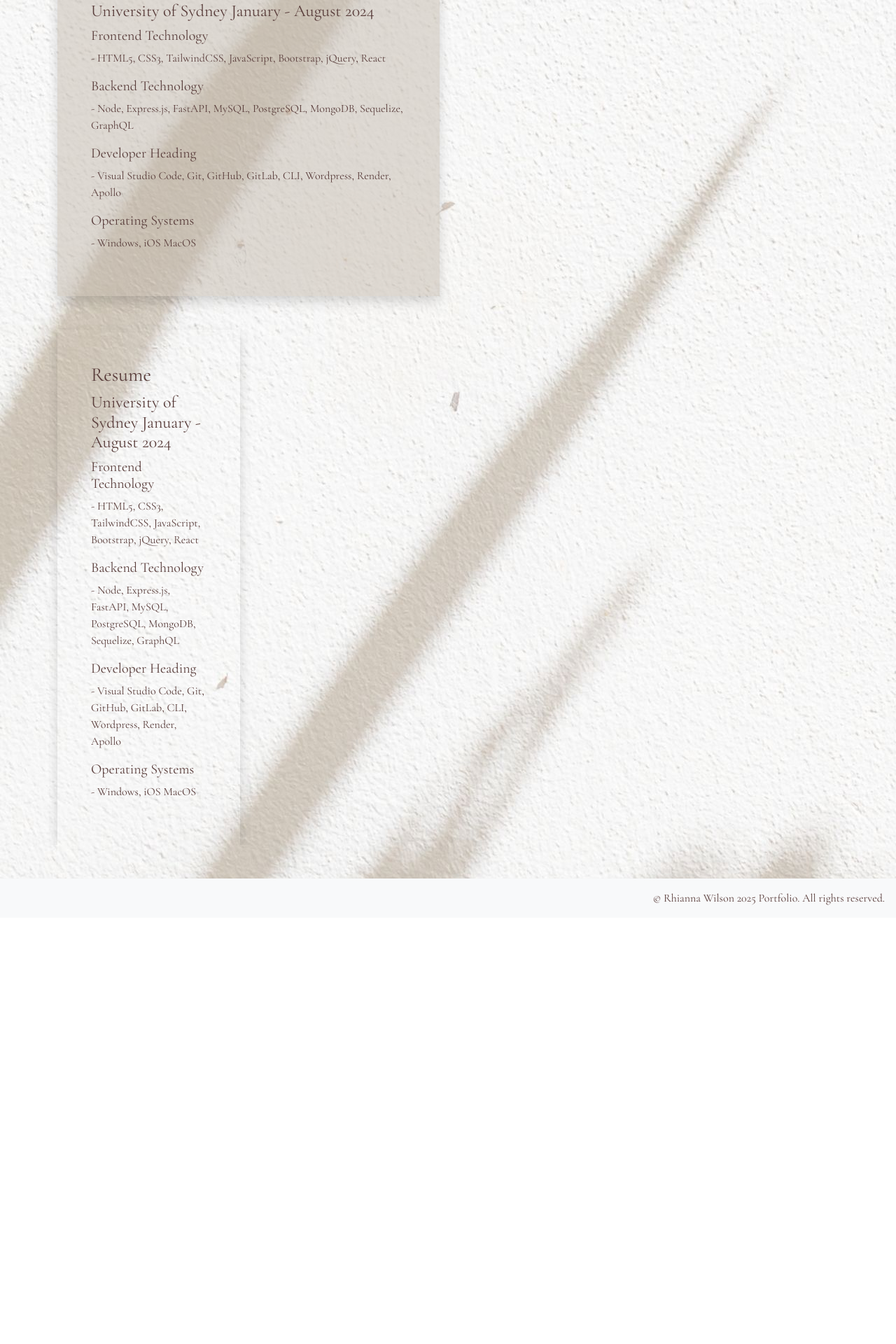
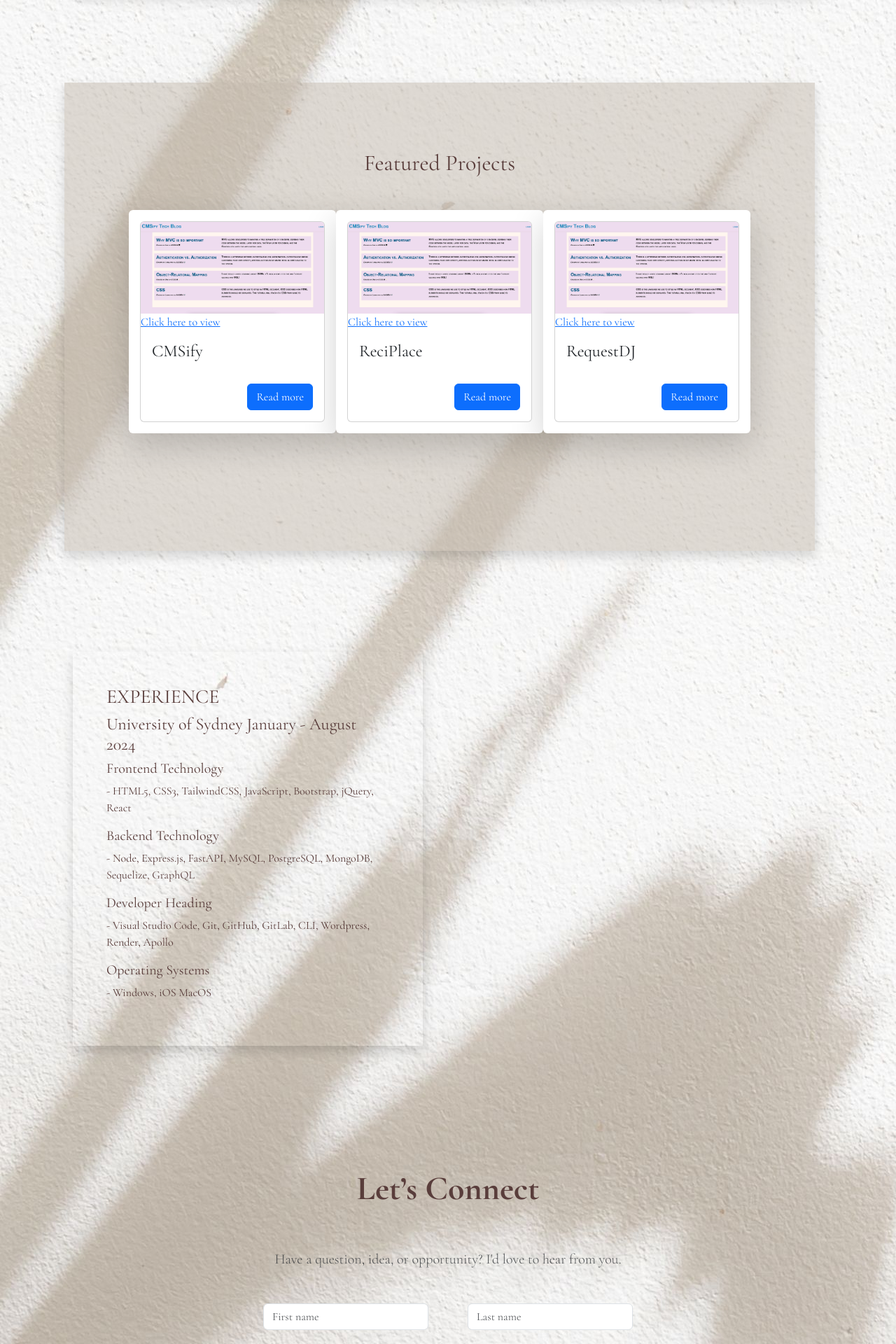
Before and after one commit to rhiannawilson/RhiannaW-React-Portfolio, a React (Vite) app: page / in a window 1280 px wide. Shown: the part 880-2800 px from the top of the page at 70% size. Before the commit the page ends 2191 px from the top, so only its background shows below. Built offline with nearby package versions, Linux system fonts and the light colour scheme.

Commit message:
added Featured Projects, Contact form and RMW to navbar on HomePage.jsx

```diff
--- a/src/app.css
+++ b/src/app.css
@@ -88,6 +88,47 @@ body {
   background-color: rgba(244, 244, 244, 0.8);
 }
 
+
+/* -------------------------
+   PROJECTS & EXPERIENCE CONTAINER STYLES | HomePage.jsx | className PEcontainer
+------------------------- */
+
+
+
+
+
+
+
+
+
+
+
+
+
+
+
+/* -------------------------
+   CONTACT FORM
+------------------------- */
+
+.btn-custom {
+  background-color: var(--khaki);
+  color: var(--white);
+  border: 2px solid var(--khaki);
+  padding: 10px 25px;
+  font-weight: 500;
+  border-radius: 8px;
+  transition: all 0.3s ease;
+}
+
+.btn-custom:hover {
+  background-color: var(--beaver);
+  border-color: var(--beaver);
+  color: var(--white);
+}
+
+
+
 /* -------------------------
    MEDIA QUERIES
 ------------------------- */
--- a/src/components/pages/ContactForm.jsx
+++ b/src/components/pages/ContactForm.jsx
@@ -7,9 +7,17 @@ import PageWrapper from '../pages/UI/PageWrapper';
 export default function ContactForm() {
   return(
     <PageWrapper>
+
 <>
-{/* First and Last Name input boxes  */}
-          <form className="contactFormStyle">
+  <section className="text-center m-5">
+    <h2 className="display-5 fw-bold p-5">Let’s Connect</h2>
+    <p className="lead text-muted">
+      Have a question, idea, or opportunity? I'd love to hear from you.
+    </p>
+
+    {/* Contact Form */}
+<div className="d-flex p-3 justify-content-center">
+    <form className="contactFormStyle p-3 w-50">
       <div className="row">
         <div className="col m-3">
           <input
@@ -28,20 +36,16 @@ export default function ContactForm() {
           />
         </div>
       </div>
-  {/* email address section */}
+
       <div className="m-3">
         <input
           type="email"
           className="form-control"
           placeholder="Email Address"
           aria-label="Email Address"
-        id="exampleInputEmail1"
-        aria-describedby="emailHelp"
         />
-      <div id="emailHelp" className="form-text"></div>
       </div>
 
-{/* comments section */}
       <div className="form-floating m-3">
         <textarea
           className="form-control"
@@ -54,16 +58,14 @@ export default function ContactForm() {
         <label htmlFor="floatingTextarea2">Message</label>
       </div>
 
-{/* submit button */}
-     <button type="submit" className="btn btn-primary m-3">
+<button type="submit" className="btn-custom m-3">
         Submit
       </button>
+    </form>
+    </div>
+  </section>
+</>
 
-    {/* end of form */}
-  </form>
-
-  {/* end of contactform return */}
-</>
 </PageWrapper>
   )
 }
--- a/src/components/pages/HomePage.jsx
+++ b/src/components/pages/HomePage.jsx
@@ -6,6 +6,8 @@ import '../pages/styles/pages.css';
 import { pages } from './UI/routes';  // Adjust relative path as needed
 import NextArrow from './UI/NextArrow';
 import PageWrapper from '../pages/UI/PageWrapper';
+import TopProjects from './TopProjects';
+
 
 
 export default function HomePage() {
@@ -38,7 +40,7 @@ export default function HomePage() {
               className="img-thumbnail float-end img-fluid shadow"
               alt="Author's profile picture"
             />
-            <div className="col">
+            <div className="col w-50">
               <div className="panel-success">
                 <h1 className="authorsName m-5 panel-heading">
                   Rhianna Wilson
@@ -62,10 +64,10 @@ export default function HomePage() {
             <div className='myName'>
               <div className='homepage-bio flex-wrap p-5 text-center fs-5 m-5 shadow'>
                 <p>
-                  A junior web developer with a love for clean code and thoughtful design.
-                  Beginning my journey when the world hit a global pause in 2020, I delved into my curiosity and creative exploration, and trained as a full stack engineer through Bootcamp EDX, University of Sydney.
+                  A junior developer with a love for clean code and thoughtful design.
+                  Beginning my journey when the world hit a global pause in 2020, I delved into my curiosity and creative exploration, and trained as a software engineer through Bootcamp EDX, University of Sydney.
                   Now, I build responsive, intuitive web applications using tools like React, Node.js, and MongoDB.
-                  Whether I’m styling a sleek interface or structuring a robust backend, I’m driven by a genuine passion for crafting digital experiences that feel as good as they look.
+                  Whether I’m styling a sleek interface or structuring a robust backend, I’m driven by a genuine passion for crafting raw, earthy digital experiences that feel as good as they look.
                 </p>
                 <a
                   href="/Rhianna-Wilson-CV.pdf"
@@ -82,39 +84,31 @@ export default function HomePage() {
               {/* --------------
 */}
             {/* SECTION 3 */}
+            {/* HOMEPAGE PROJECTS & EXPERIENCE CONTAINER (P&E) */}
+            {/* HOMEPAGE PROJECTS CONTAINER */}
 
-              <div className='container overflow-hidden'>
-                <div className="row gy-5">
-                  <div className="col-6">
+
+
+              <div className='PEcontainer overflow-hidden'>
+                <div className="row flex-wrap p-4 m-2">
+                  <div className="row">
 
                     <div className='experience flex-wrap p-5 mt-5 text-start shadow'>
-
-                      <h3>Experience</h3>
-
-                      <h4>University of Sydney January - August 2024</h4>
-                      <h5>Frontend Technology</h5>
-                      <p>- HTML5, CSS3, TailwindCSS, JavaScript, Bootstrap, jQuery, React</p>
-
-                      <h5>Backend Technology</h5>
-                      <p>- Node, Express.js, FastAPI, MySQL, PostgreSQL, MongoDB, Sequelize, GraphQL</p>
+<TopProjects />
 
 
-                      <h5>Developer Heading</h5>
-                      <p>- Visual Studio Code, Git, GitHub, GitLab, CLI, Wordpress, Render, Apollo</p>
 
-                      <h5>Operating Systems</h5>
-                      <p>- Windows, iOS MacOS</p>
                     </div>
 
 
 
-                    {/* SECTION 3a */}
+            {/* HOMEPAGE EXPERIENCE CONTAINER */}
                     <div className="row gy-5">
 
                       <div className="col-6">
 
                         <div className='CV flex-wrap p-5 mt-5 text-start shadow'>
-                          <h3 className='CVText'>Resume</h3>
+                          <h3 className='CVText'>EXPERIENCE</h3>
 
                           <h4>University of Sydney January - August 2024</h4>
                           <h5>Frontend Technology</h5>
@@ -122,7 +116,6 @@ export default function HomePage() {
 
                           <h5>Backend Technology</h5>
                           <p>- Node, Express.js, FastAPI, MySQL, PostgreSQL, MongoDB, Sequelize, GraphQL</p>
-
 
                           <h5>Developer Heading</h5>
                           <p>- Visual Studio Code, Git, GitHub, GitLab, CLI, Wordpress, Render, Apollo</p>
@@ -143,6 +136,79 @@ export default function HomePage() {
 
         </div>
       </div>
+
+
+
+
+
+
+
+
+
+
+
+            {/* SECTION 4 */}
+            {/* CONTACT FORM */}
+
+<>
+
+{/* Contact Form Heading */}
+  <section className="text-center m-5">
+    <h2 className="display-5 fw-bold p-5">Let’s Connect</h2>
+    <p className="lead text-muted">
+      Have a question, idea, or opportunity? I'd love to hear from you.
+    </p>
+    {/* Contact Form */}
+<div className="d-flex justify-content-center">
+    <form className="contactFormStyle p-3 w-50">
+      <div className="row">
+        <div className="col m-3">
+          <input
+            type="text"
+            className="form-control"
+            placeholder="First name"
+            aria-label="First name"
+          />
+        </div>
+        <div className="col m-3">
+          <input
+            type="text"
+            className="form-control"
+            placeholder="Last name"
+            aria-label="Last name"
+          />
+        </div>
+      </div>
+
+      <div className="m-3">
+        <input
+          type="email"
+          className="form-control"
+          placeholder="Email Address"
+          aria-label="Email Address"
+        />
+      </div>
+
+      <div className="form-floating m-3">
+        <textarea
+          className="form-control"
+          placeholder="Leave a comment here"
+          aria-label="Leave a comment here"
+          id="floatingTextarea2"
+          style={{ height: 100}}
+          defaultValue={""}
+        />
+        <label htmlFor="floatingTextarea2">Message</label>
+      </div>
+
+<button type="submit" className="btn-custom m-3">
+        Submit
+      </button>
+    </form>
+    </div>
+  </section>
+</>
+
     </PageWrapper>
   );
 }
--- /dev/null
+++ b/src/components/pages/TopProjects.jsx
@@ -0,0 +1,99 @@
+// src/components/pages/TopProjects.jsx
+import viewOfProject from './pageAssets/ViewOfProject.jpeg';
+import '../pages/styles/pages.css'; // Adjust path if needed
+
+const projects = [
+  {
+    id: 1,
+    title: 'CMSify',
+    image: viewOfProject,
+    url: 'https://cmsify.onrender.com',
+    description:
+      'CMSify is a content management system for developers...',
+  },
+  {
+    id: 2,
+    title: 'ReciPlace',
+    image: viewOfProject,
+    url: '#',
+    description:
+      'ReciPlace is a web service designed to find recipes...',
+  },
+  {
+    id: 3,
+    title: 'RequestDJ',
+    image: viewOfProject,
+    url: '#',
+    description:
+      'RequestDJ is a collaborative music event app...',
+  },
+];
+
+export default function TopProjects() {
+  return (
+    <div className="container my-5">
+      <h2 className="mb-4 text-center">Featured Projects</h2>
+      <div className="row flex-wrap p-4 m-2">
+        {projects.slice(0, 3).map((project) => (
+          <div
+            key={project.id}
+            className="col-12 col-md-6 col-lg-4 shadow-lg p-3 mb-5 bg-white rounded"
+          >
+            <div className="card">
+              <a href={project.url} target="_blank" rel="noopener noreferrer">
+                <img
+                  src={project.image}
+                  alt={`${project.title} Project Screenshot`}
+                  className="card-img-top"
+                />
+                Click here to view
+              </a>
+              <div className="card-body">
+                <h4 className="card-title">{project.title}</h4>
+                <div className="modal-footer">
+                  <button
+                    type="button"
+                    className="btn btn-primary mt-4"
+                    data-bs-toggle="modal"
+                    data-bs-target={`#projectModal${project.id}`}
+                  >
+                    Read more
+                  </button>
+
+                  <div
+                    className="modal fade"
+                    id={`projectModal${project.id}`}
+                    tabIndex={-1}
+                    role="dialog"
+                    aria-labelledby={`projectModalLabel${project.id}`}
+                    aria-hidden="true"
+                  >
+                    <div className="modal-dialog modal-dialog-scrollable" role="document">
+                      <div className="modal-content">
+                        <div className="modal-header">
+                          <h5 className="modal-title" id={`projectModalLabel${project.id}`}>
+                            {project.title} Description
+                          </h5>
+                          <button
+                            type="button"
+                            className="btn-close"
+                            data-bs-dismiss="modal"
+                            aria-label="Close"
+                          ></button>
+                        </div>
+                        <div className="modal-body">
+                          <p>{project.description}</p>
+                        </div>
+                      </div>
+                    </div>
+                  </div>
+
+                </div>
+              </div>
+            </div>
+          </div>
+        ))}
+      </div>
+    </div>
+  );
+}
--- a/src/components/pages/UI/Navibar.jsx
+++ b/src/components/pages/UI/Navibar.jsx
@@ -16,7 +16,8 @@ export default function Navibar({ links }) {
         style={{ width: "100%" }}
       >
 <Container fluid className="d-flex justify-content-between align-items-center">
-          <Navbar.Brand href="/" className="side-navbar-brand"></Navbar.Brand>
+  <Navbar.Brand href="/" className="side-navbar-brand">RMW</Navbar.Brand>
+
   <ul className="nav d-flex flex-row m-0">
     {links.map((link, index) => (
       <li className="nav-item px-2" key={index}>
@@ -25,7 +26,9 @@ export default function Navibar({ links }) {
     ))}
   </ul>
 </Container>
+
 </Navbar>
+
     </div>
   );
 }
--- a/src/components/pages/styles/pages.css
+++ b/src/components/pages/styles/pages.css
@@ -40,7 +40,7 @@ will be, whilst app.css is broader styling for entire site theme */
 }
 
 
-.navbar ul li a {
+.navbar ul li a:not(.side-navbar-brand) {
   color: #593D3B;
   text-decoration: none;
   padding: 0.5rem 1rem;
@@ -90,7 +90,47 @@ will be, whilst app.css is broader styling for entire site theme */
   }
 }
 
-/* HOMEPAGE View My CV Call to Action*/
+
+
+
+
+
+
+
+
+
+
+
+
+/* NAVBAR RMW */
+
+.side-navbar-brand {
+  font-family: 'Cormorant Garamond', serif;
+  font-size: 2rem;
+  font-weight: 600;
+  color: var(--rose-ebony);
+  letter-spacing: 2px;
+  transition: color 0.3s ease, transform 0.3s ease;
+}
+
+.side-navbar-brand:hover {
+  color: var(--beaver);
+  transform: scale(1.05);
+}
+
+
+/* NAVBAR RMW */
+
+
+
+
+
+
+
+
+
+
+
 
 /* HOMEPAGE View My CV Call to Action */
 .view-cv-btn {
@@ -121,11 +161,3 @@ will be, whilst app.css is broader styling for entire site theme */
   box-shadow: none;
   border-color: var(--rose-ebony);
 }
-
-
-
-
-/* CONTACT FORM PAGE */
-.contactFormStyle {
-  padding-top: 10%;
-}
```
Lines whose indentation alone changed are shown as unchanged.
